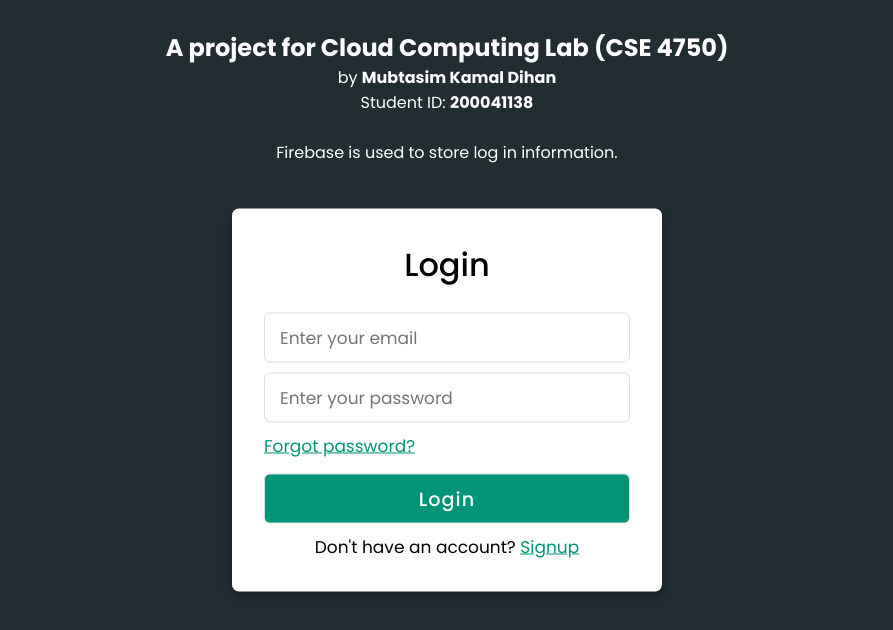
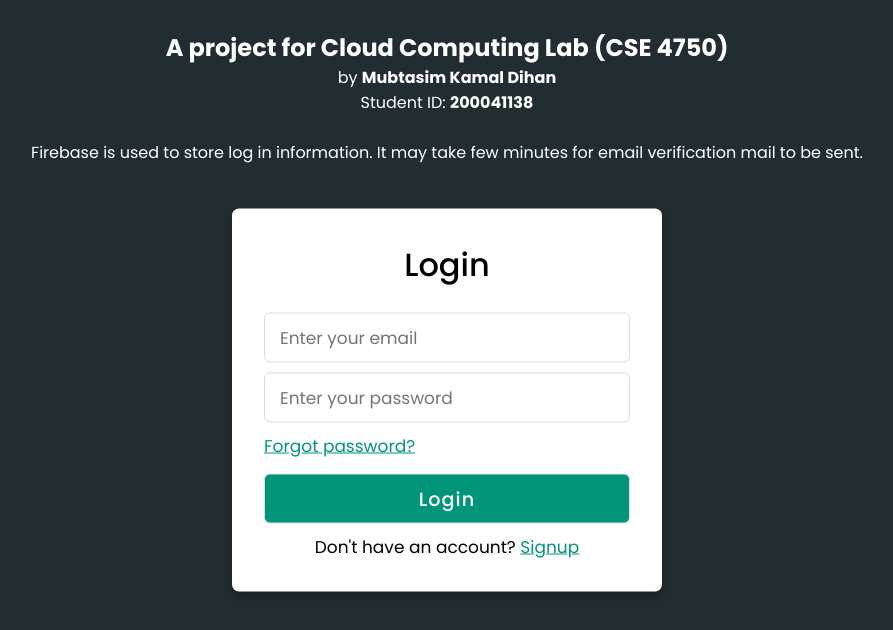
Before and after one commit to Dihan138/Cloud-Assignment, a plain HTML site: page index.html in a window 1280 px wide. Shown: the whole page, without its empty margins (193-1086 px from the left). Drawn offline with Linux system fonts and the light colour scheme.

Commit message:
Update index.html

```diff
--- a/index.html
+++ b/index.html
@@ -15,6 +15,7 @@
       by <strong>Mubtasim Kamal Dihan</strong><br>
       Student ID: <strong>200041138</strong><br><br>
       Firebase is used to store log in information.
+      It may take few minutes for email verification mail to be sent.
     </p>
   </div>
 
```
